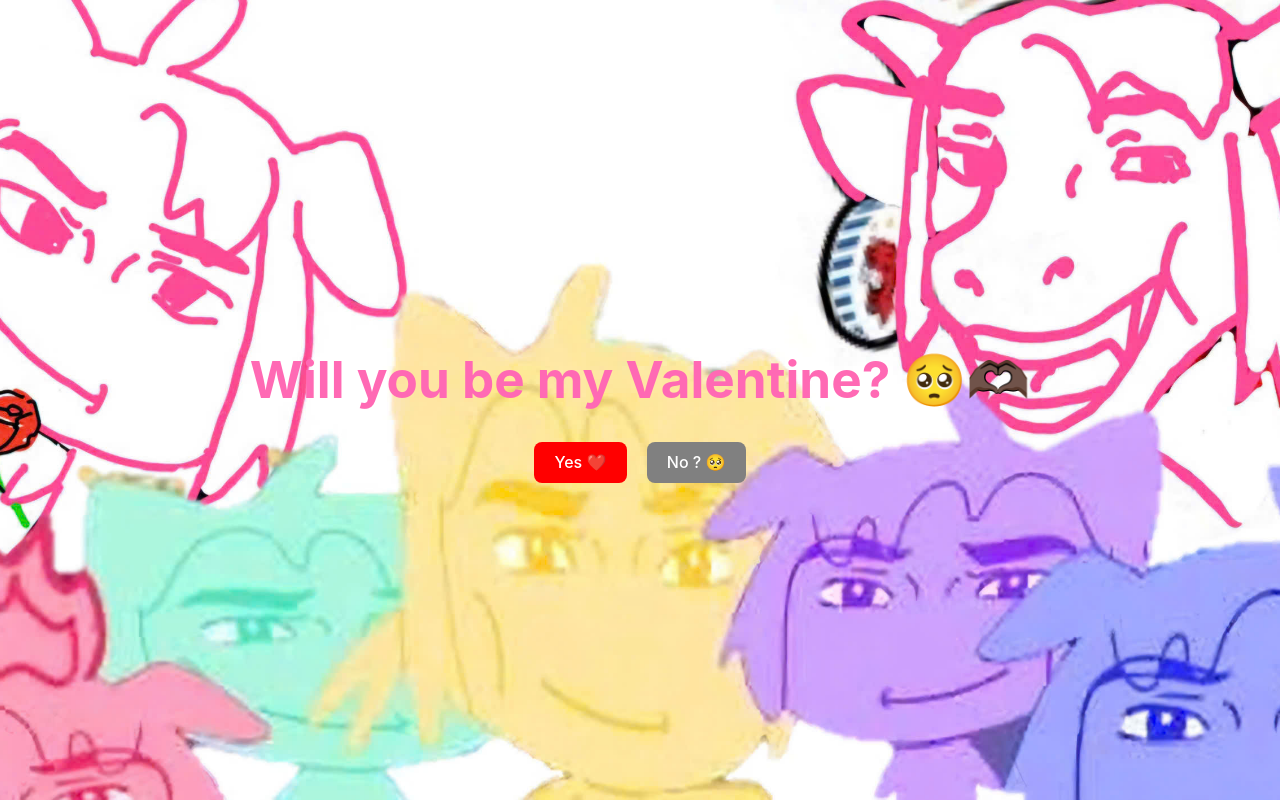
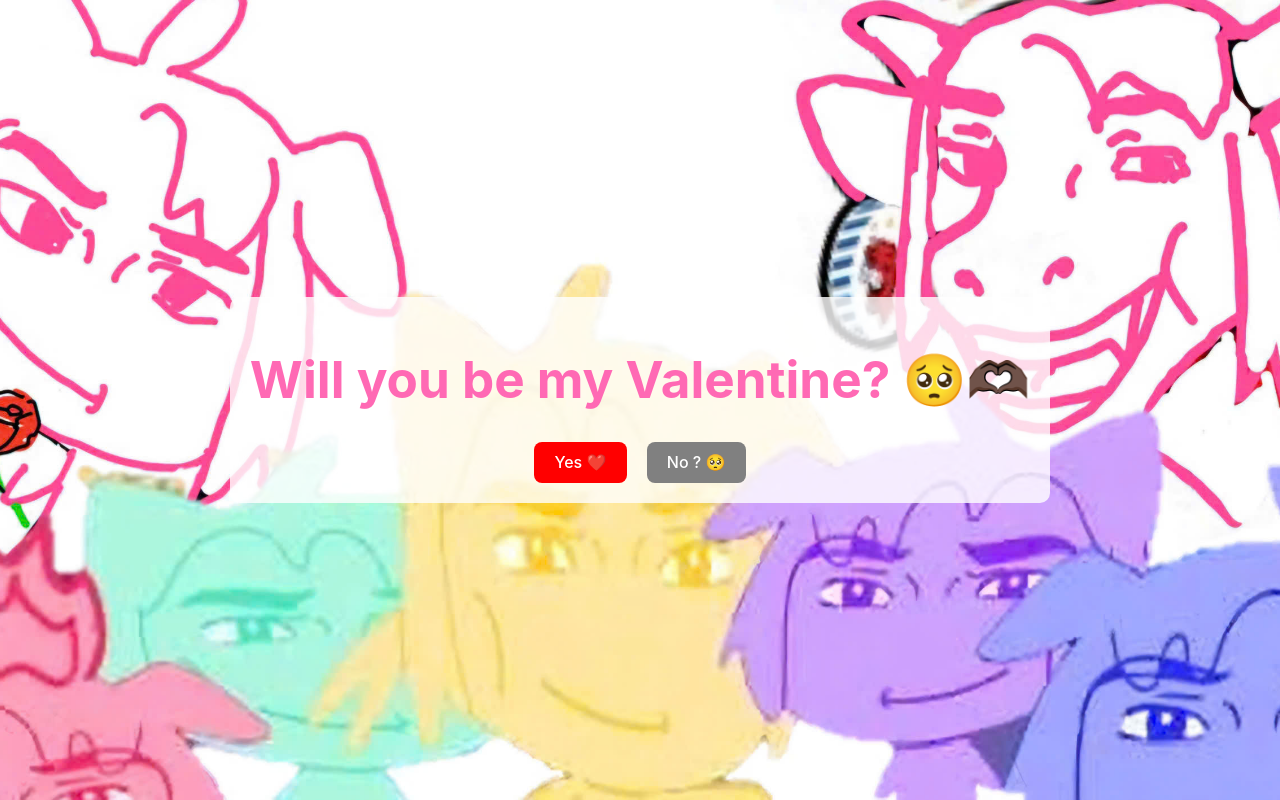
Before and after one commit to LmaoYess/valentine_2, a React (Vite) app: page / in a window 1280 px wide. Built offline with nearby package versions, Linux system fonts and the light colour scheme.

Commit message:
Update App.css

```diff
--- a/src/App.css
+++ b/src/App.css
@@ -12,6 +12,7 @@
 }
 
 .result, .content {
+  background: rgba(255, 255, 255, 0.8);
   padding: 20px;
   border-radius: 10px;
   text-align: center;
```
